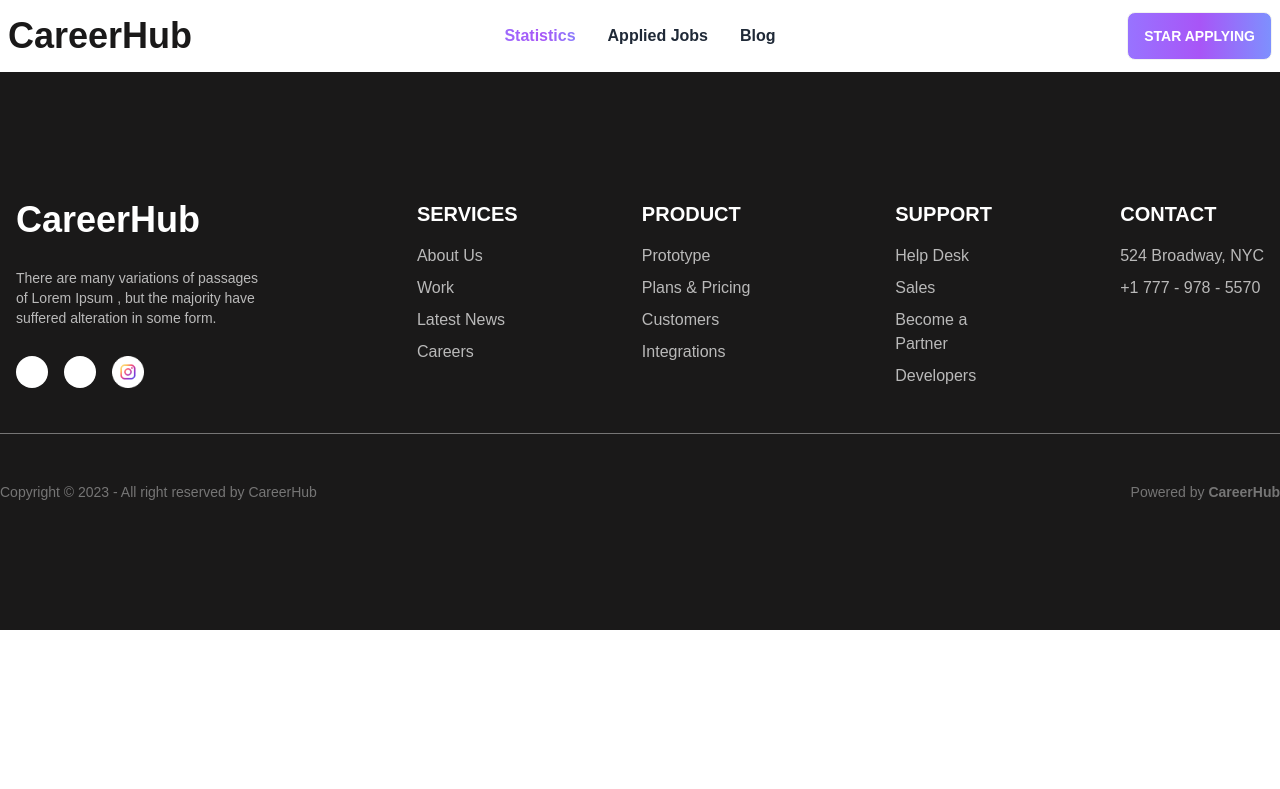
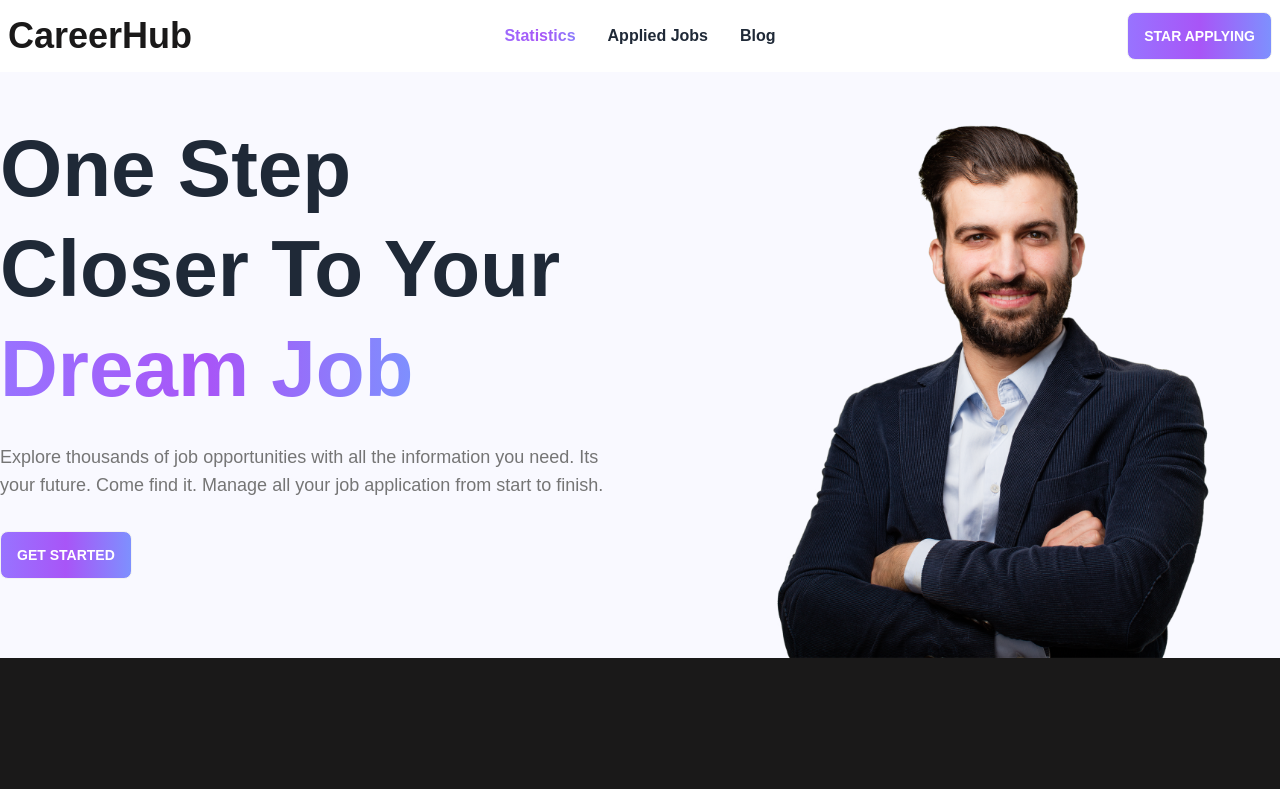
Before and after one commit to Shohanojjaman/career-hub, a React (Vite) app: page / in a window 1280 px wide. Shown: the top 789 px of the page. Built offline with nearby package versions, Linux system fonts and the light colour scheme; some icons are missing.

Commit message:
Creted Banner Section as a component and added in Statistics page.

```diff
--- /dev/null
+++ b/src/components/pages/Statistics/Sections/Banner.jsx
@@ -0,0 +1,23 @@
+const Banner = () => {
+  return (
+    <div className="bg-[#F9F9FF]  ">
+      <div className="container mx-auto max-sm:px-5 flex max-lg:flex-col pt-8 items-center">
+        <div className="lg:w-1/2 mb-16 lg:mr-16">
+          <h1 className="text-5xl xl:text-[5rem] leading-tight font-extrabold">
+            One Step Closer To Your <span className="theme-text max-lg:block">Dream Job</span>
+          </h1>
+          <p className="text-lg text-body font-medium mt-6">
+            Explore thousands of job opportunities with all the information you need. Its your future. Come find it.
+            Manage all your job application from start to finish.
+          </p>
+          <button className="btn theme-bg text-white mt-8">Get Started</button>
+        </div>
+        <div className="lg:w-1/2 flex items-end">
+          <img className="w-full self-end" src="./src/assets/images/user.png" alt="" />
+        </div>
+      </div>
+    </div>
+  );
+};
+
+export default Banner;
--- a/src/components/pages/Statistics/Statistics.jsx
+++ b/src/components/pages/Statistics/Statistics.jsx
@@ -1,5 +1,8 @@
+import Banner from './Sections/Banner'
 const Statistics = () => {
-  return <div className=""></div>;
+  return <div className="">
+    <Banner></Banner>
+  </div>;
 };
 
 export default Statistics;
```
